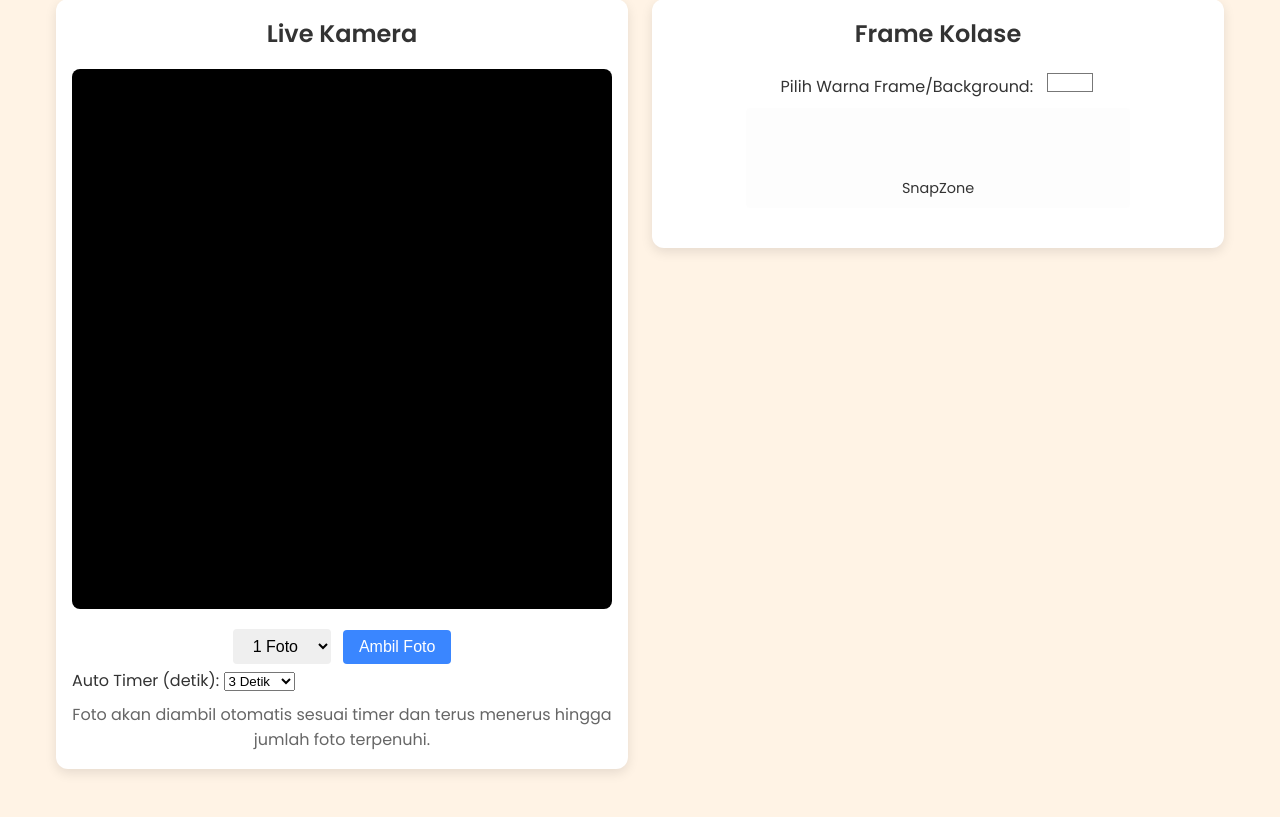
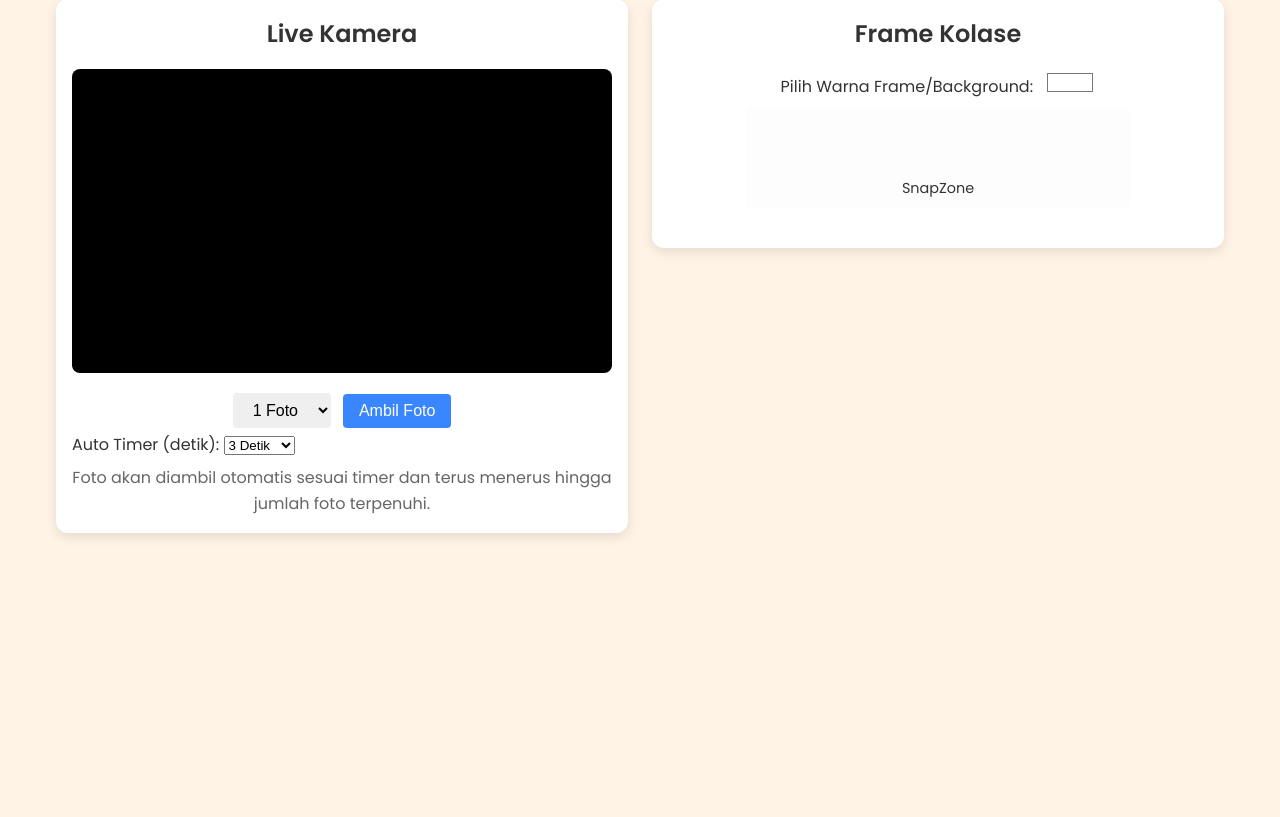
Before and after one commit to septiawanhadi/photobooth, a PHP site: page /photo.html in a window 1280 px wide. Shown: the part 142-959 px from the top of the page. After the commit the page ends 679 px from the top, so only its background shows below. Run offline with PHP 8.4, Linux system fonts and the light colour scheme.

Commit message:
Update style.css

```diff
--- a/style.css
+++ b/style.css
@@ -83,7 +83,7 @@ a:hover{
 .video-container {
   position: relative;
   width: 100%;
-  padding-top: 100%; /* 1:1 aspect ratio */
+  aspect-ratio: 16/9;
   background: #000;
   border-radius: 8px;
   overflow: hidden;
@@ -96,7 +96,6 @@ a:hover{
   height: 100%;
   object-fit: cover;
   transform: scaleX(-1);
-  /* Tanpa transform, sehingga tidak termirroring */
 }
 .controls {
   margin-top: 16px;
@@ -158,7 +157,7 @@ a:hover{
 .photo-cell {
   position: relative;
   width: 100%;
-  aspect-ratio: 1 / 1;
+  aspect-ratio: 16/9;
   background: #eee;
   border-radius: 8px;
   overflow: hidden;
```
